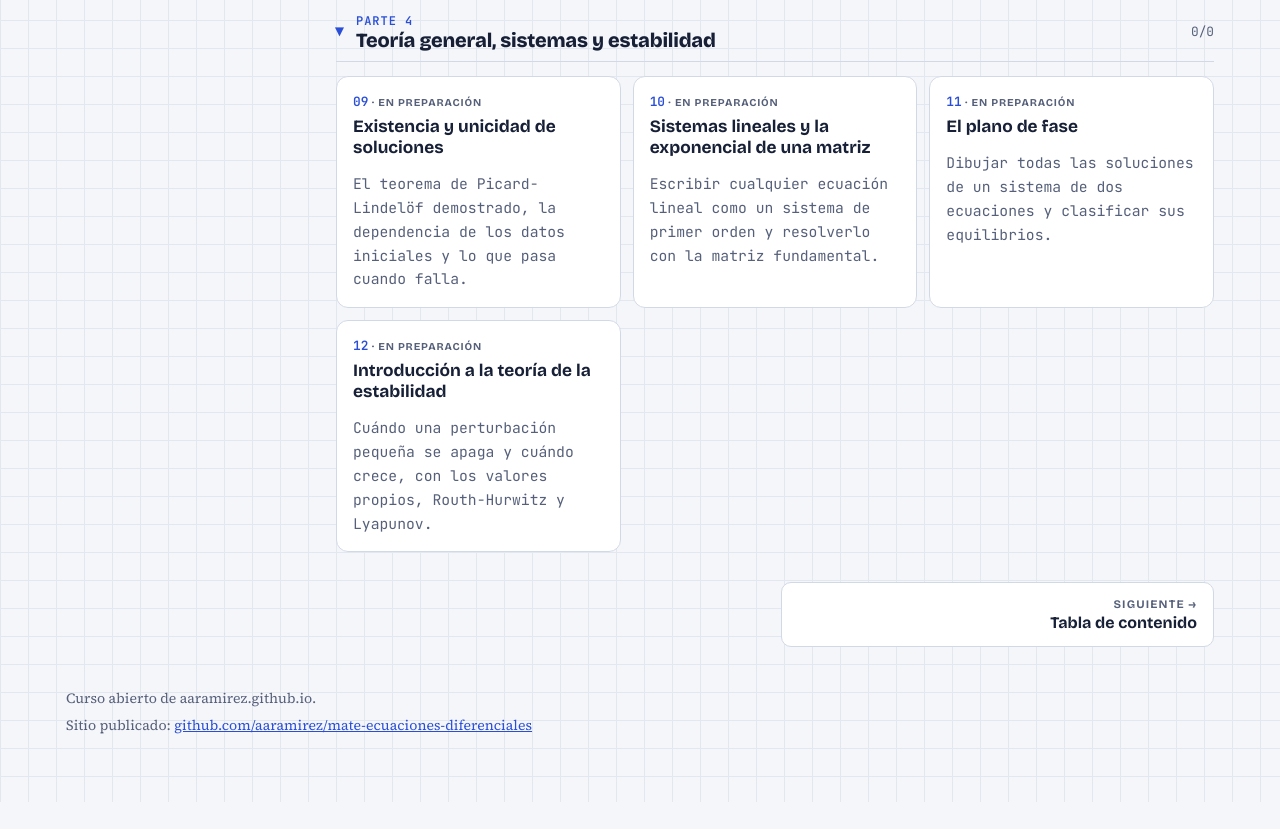
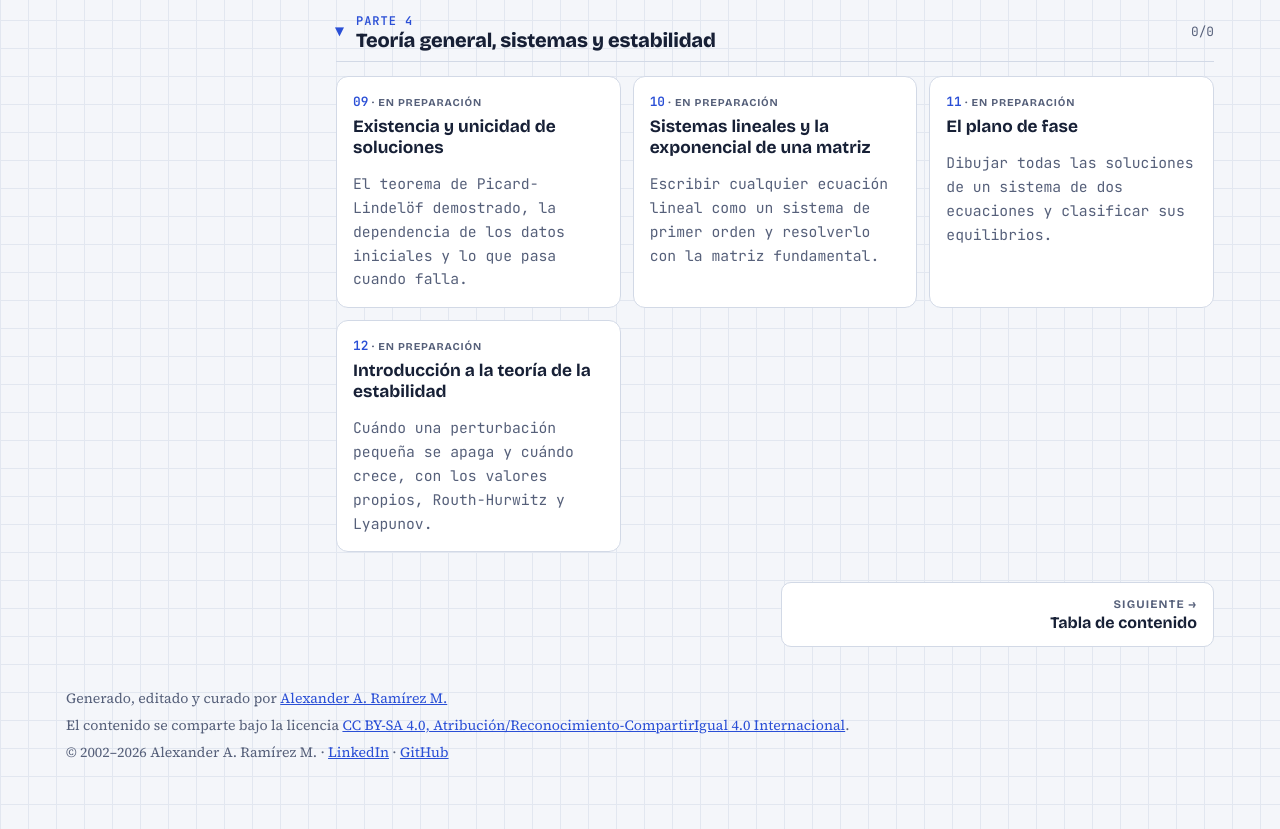
Before and after one commit to aaramirez/mate-ecuaciones-diferenciales, a plain HTML site: page index.html in a window 1280 px wide. Shown: the part 2416-3245 px from the top of the page. Before the commit the page ends 3218 px from the top, so only its background shows below. Drawn offline with nearby package versions, Linux system fonts and the light colour scheme.

Commit message:
Pie común: autoría, licencia CC BY-SA 4.0 y año que se actualiza solo

```diff
--- a/index.html
+++ b/index.html
@@ -88,7 +88,7 @@ height="0" width="0" style="display:none;visibility:hidden"></iframe></noscript>
 <nav class="pager" id="pager" aria-label="Capítulo anterior y siguiente"></nav>
 </main>
 </div>
-<footer><span>Curso abierto de aaramirez.github.io.</span><span>Sitio publicado: <a href="https://github.com/aaramirez/mate-ecuaciones-diferenciales" target="_blank" rel="noopener">github.com/aaramirez/mate-ecuaciones-diferenciales</a></span></footer>
+<footer><span>Generado, editado y curado por <a href="https://www.linkedin.com/in/alexander-ramirez-morales/" target="_blank" rel="noopener">Alexander A. Ramírez M.</a></span><span>El contenido se comparte bajo la licencia <a href="https://creativecommons.org/licenses/by-sa/4.0/deed.es" target="_blank" rel="noopener">CC BY-SA 4.0, Atribución/Reconocimiento-CompartirIgual 4.0 Internacional</a>.</span><span>© 2002–<span data-anio>2026</span> Alexander A. Ramírez M. · <a href="https://www.linkedin.com/in/alexander-ramirez-morales/" target="_blank" rel="noopener">LinkedIn</a> · <a href="https://github.com/aaramirez" target="_blank" rel="noopener">GitHub</a></span><script>document.querySelectorAll('[data-anio]').forEach(function (e) { e.textContent = new Date().getFullYear(); });</script></footer>
 </div>
 <script src="assets/lab.js"></script>
 </body>
```
Also changed, not shown: temario.html (+1 -1 lines).
